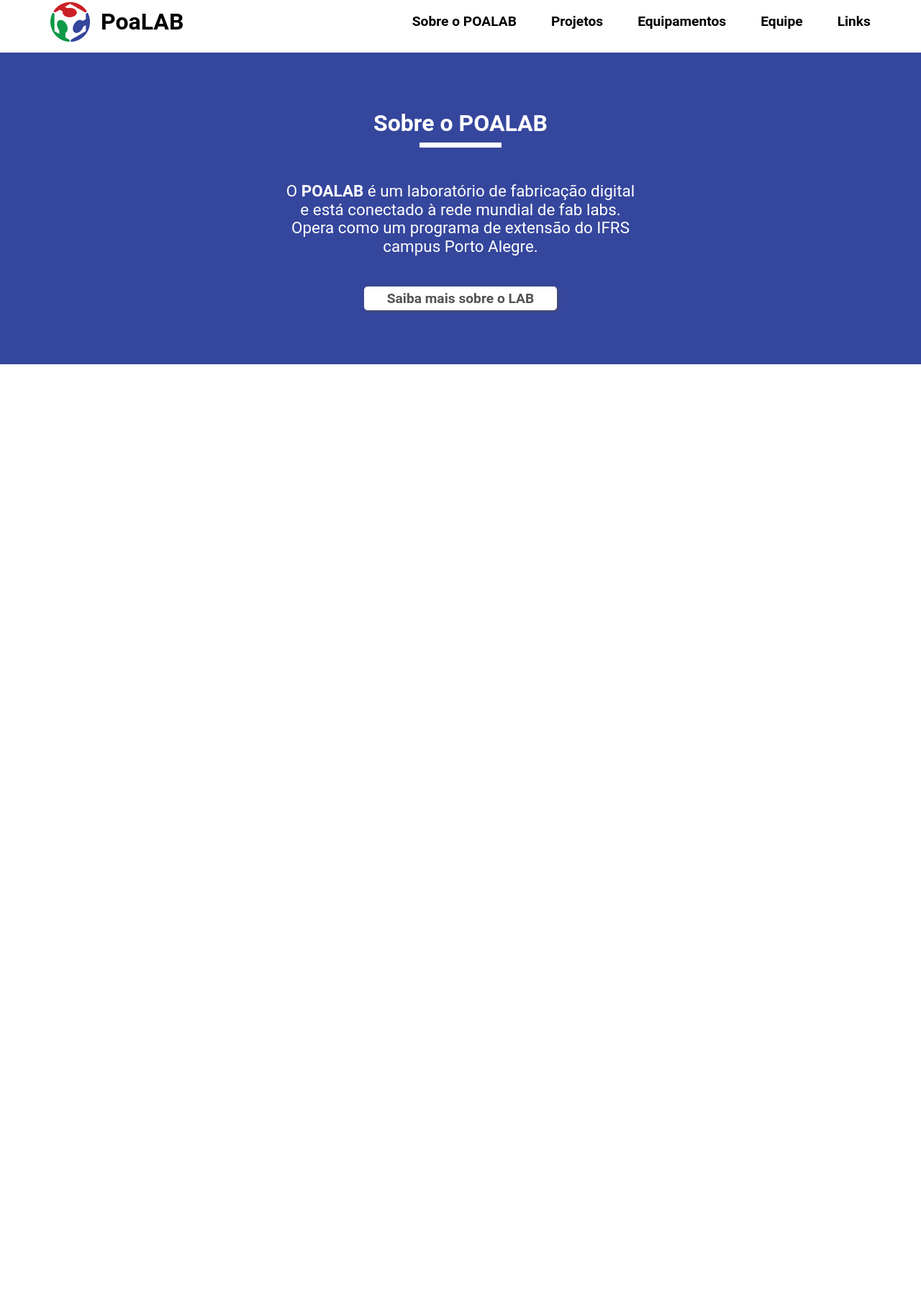
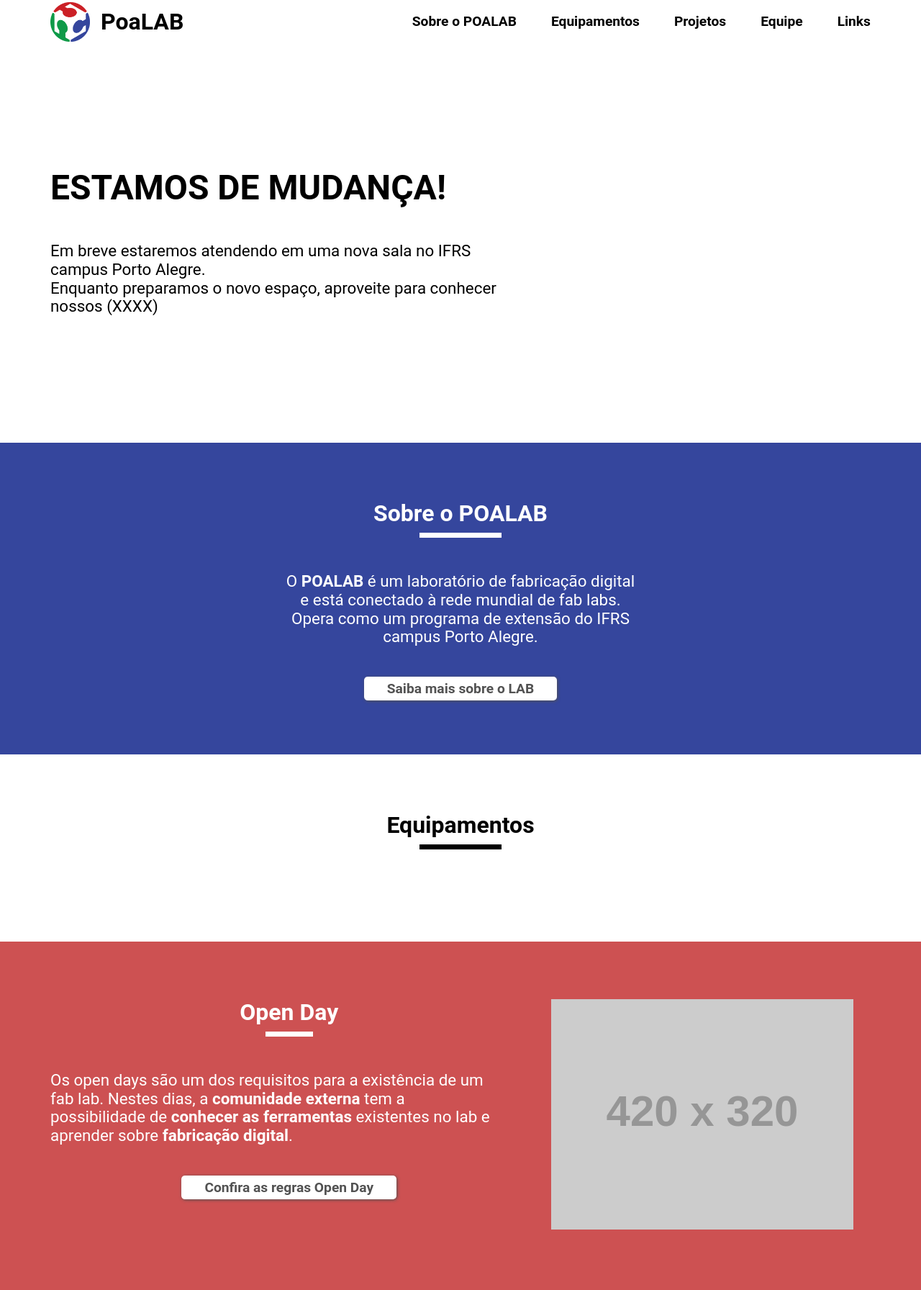
Before and after one commit to githiago-f/poalab, a plain HTML site: page index.html in a window 1280 px wide. Shown: the part 12-1804 px from the top of the page at 72% size. Before the commit the page ends 800 px from the top, so only its background shows below. Drawn offline with Linux system fonts and the light colour scheme; placeholder pictures from the web are drawn by us.

Commit message:
publicando alterações no site

```diff
--- /dev/null
+++ b/assets/css/bg.css
@@ -0,0 +1,4 @@
+.bg-blue { background-color: var(--saphire); }
+.bg-white { background-color: #fff; }
+.bg-dark { background-color: #000; }
+.bg-red { background-color: var(--chestnut-rose);}
--- a/assets/css/font.css
+++ b/assets/css/font.css
@@ -1,6 +1,6 @@
 .text-center { text-align: center; }
-.bg-blue { background-color: var(--saphire); }
-.bg-white { background-color: #fff; }
+.text-right {text-align: left;}
+
 .text-black { color: #525252; }
 .text-white { color: #fff; }
 .text-secondary { color: #525252; }
--- a/assets/css/style.css
+++ b/assets/css/style.css
@@ -62,9 +62,26 @@ p{margin-top:0;margin-bottom:1rem}
   margin: 15px 0;
 }
 
+.divisor {
+  height: 7px;
+  width: 10%;
+  margin: auto;
+}
+
 .py-5 { padding: 5rem 0; }
 .mb-3 { margin-bottom: 3rem; }
 .mt-3 { margin-bottom: 3rem; }
+
+.two-cols {
+  display: grid;
+  grid-template-columns: auto auto;
+  column-gap: .5rem;
+}
+.three-cols {
+  display: grid;
+  grid-template-columns: auto auto auto;
+  column-gap: .5rem;
+}
 
 @media screen and (max-width: 1400px) {
   .container {
@@ -87,11 +104,19 @@ p{margin-top:0;margin-bottom:1rem}
     flex-direction: column;
     align-items: center;
   }
+  .two-cols {
+    display: flex;
+    flex-direction: column-reverse;
+  }
 }
 
 @media screen and (max-width: 768px) {
   .container {
     width: 540px;
+  }
+  .two-cols {
+    display: flex;
+    flex-direction: column-reverse;
   }
 }
 
@@ -99,4 +124,8 @@ p{margin-top:0;margin-bottom:1rem}
   .container {
     width: 95%;
   }
+  .two-cols {
+    display: flex;
+    flex-direction: column-reverse;
+  }
 }
--- a/index.html
+++ b/index.html
@@ -8,6 +8,7 @@
   <link rel="stylesheet" href="./assets/css/style.css" />
   <link rel="stylesheet" href="./assets/css/header.css" />
   <link rel="stylesheet" href="./assets/css/font.css" />
+  <link rel="stylesheet" href="./assets/css/bg.css" />
   <meta name="description" content="Landing page of PoaLAB" />
   <link rel="shortcut icon" href="./favicon.ico" type="image/x-icon">
 </head>
@@ -28,19 +29,27 @@
       <nav>
         <ul>
           <li><a href="#sobre">Sobre o POALAB</a></li>
+          <li><a href="#equipamentos">Equipamentos</a></li>
           <li><a href="#projetos">Projetos</a></li>
-          <li><a href="#equipamentos">Equipamentos</a></li>
           <li><a href="#equipe">Equipe</a></li>
           <li><a href="#links">Links</a></li>
         </ul>
       </nav>
     </header>
-    <section class="container banner"></section>
+    <section class="container banner py-5">
+      <div class="py-5">
+        <h1 class="text-larger mb-3">ESTAMOS DE MUDANÇA!</h1>
+        <p class="text-large">
+          Em breve estaremos atendendo em uma nova sala no IFRS campus Porto Alegre.<br />
+          Enquanto preparamos o novo espaço, aproveite para conhecer nossos (XXXX)
+        </p>
+      </div>
+    </section>
     <section id="sobre" class="bg-blue py-5">
       <div class="container text-center">
         <div class="mb-3">
           <h2 class="text-white text-md">Sobre o POALAB</h2>
-          <div style="height: 7px; width: 10%; background-color: #fff; margin: auto;"></div>
+          <div class="divisor bg-white"></div>
         </div>
         <p class="text-white text-large" style="max-width: 553px; margin: 0 auto 3rem auto;">
           O <b>POALAB</b> é um laboratório de fabricação digital<br />
@@ -50,6 +59,35 @@
         <a class="btn text-black bg-white" href="#">Saiba mais sobre o LAB</a>
       </div>
     </section>
+    <section id="equipamentos" class="py-5">
+      <div class="container text-center">
+        <div class="mb-3">
+          <h2 class="text-md">Equipamentos</h2>
+          <div class="divisor bg-dark"></div>
+        </div>
+        <div class="three-cols">
+        </div>
+      </div>
+    </section>
+    <section id="open-day" class="py-5 bg-red">
+      <div class="container text-center two-cols">
+        <div>
+          <div class="mb-3">
+            <h2 class="text-md text-white">Open Day</h2>
+            <div class="divisor bg-white"></div>
+          </div>
+          <p class="text-large mb-3 text-right text-white" style="max-width: 615px;">
+            Os open days são um dos requisitos para a existência de um fab lab.
+            Nestes dias, a <b>comunidade externa</b> tem a possibilidade de
+            <b>conhecer as ferramentas</b> existentes no lab e aprender sobre <b>fabricação digital</b>.
+          </p>
+          <a href="#" class="btn text-black bg-white">Confira as regras Open Day</a>
+        </div>
+        <div>
+          <img src="https://via.placeholder.com/420x320" />
+        </div>
+      </div>
+    </section>
     <footer>
 
     </footer>
```
